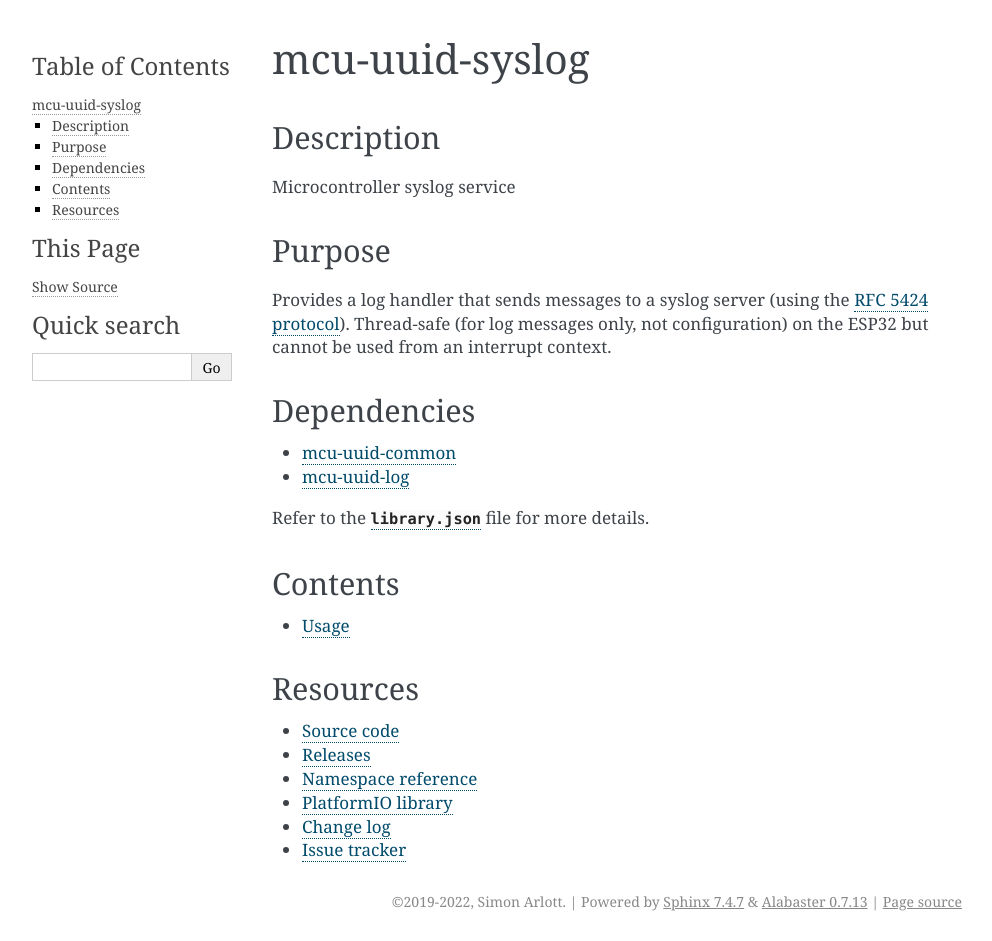
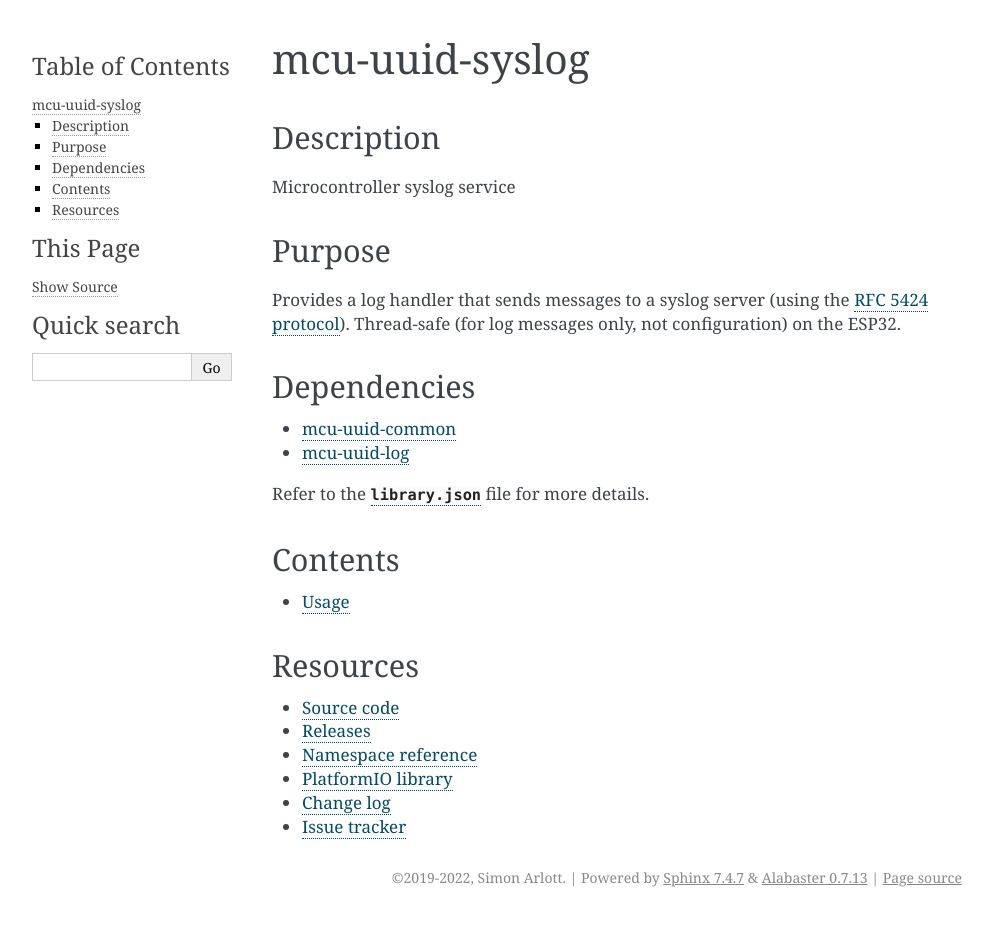
Before and after one commit to nomis/mcu-uuid-syslog, a Sphinx documentation site: the page built from docs/index.rst, in a window 1280 px wide. Shown: the whole page, without its empty margins (148-1140 px from the left). Built offline with Sphinx 7.4.7, drawn with Linux system fonts in a browser that asks for light colours; after the commit the page ends 917 px from its top, so only the background shows below that.

Commit message:
docs: Remove reference to interrupt context

```diff
--- a/docs/index.rst
+++ b/docs/index.rst
@@ -11,8 +11,7 @@ Purpose
 
 Provides a log handler that sends messages to a syslog server (using
 the `RFC 5424 protocol <https://tools.ietf.org/html/rfc5424>`_).
-Thread-safe (for log messages only, not configuration) on the ESP32 but
-cannot be used from an interrupt context.
+Thread-safe (for log messages only, not configuration) on the ESP32.
 
 Dependencies
 ------------
```
